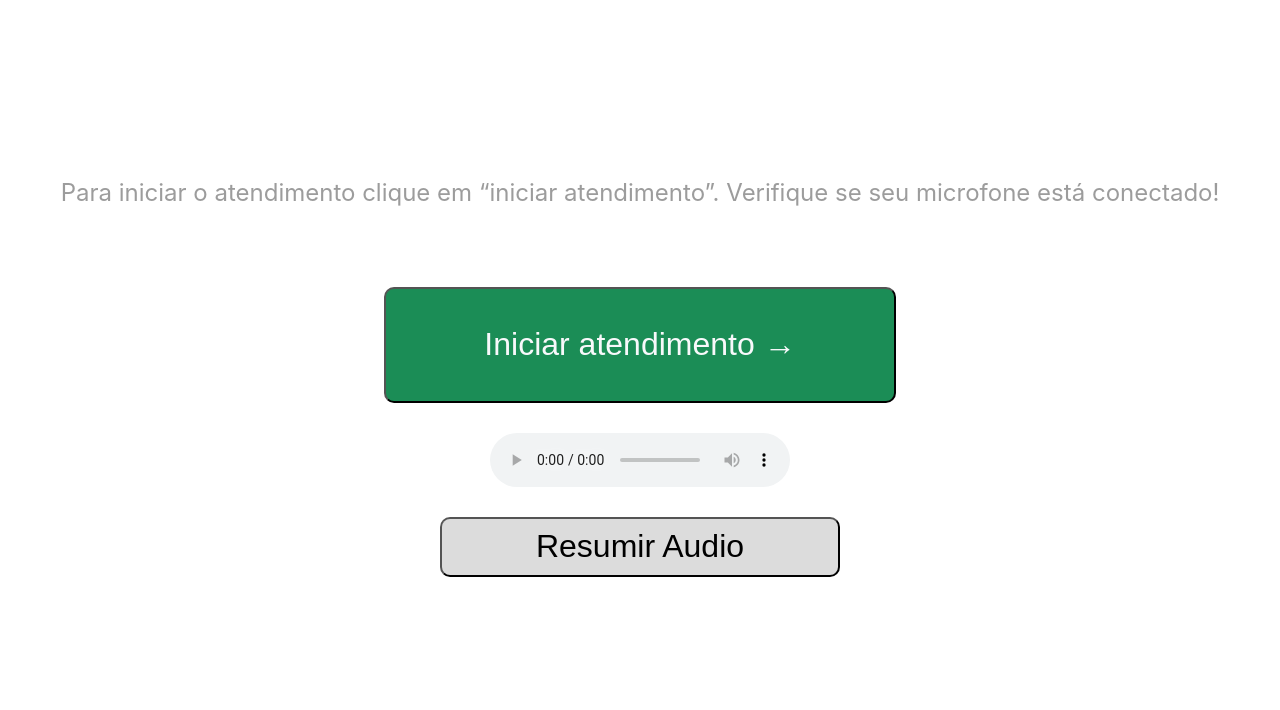
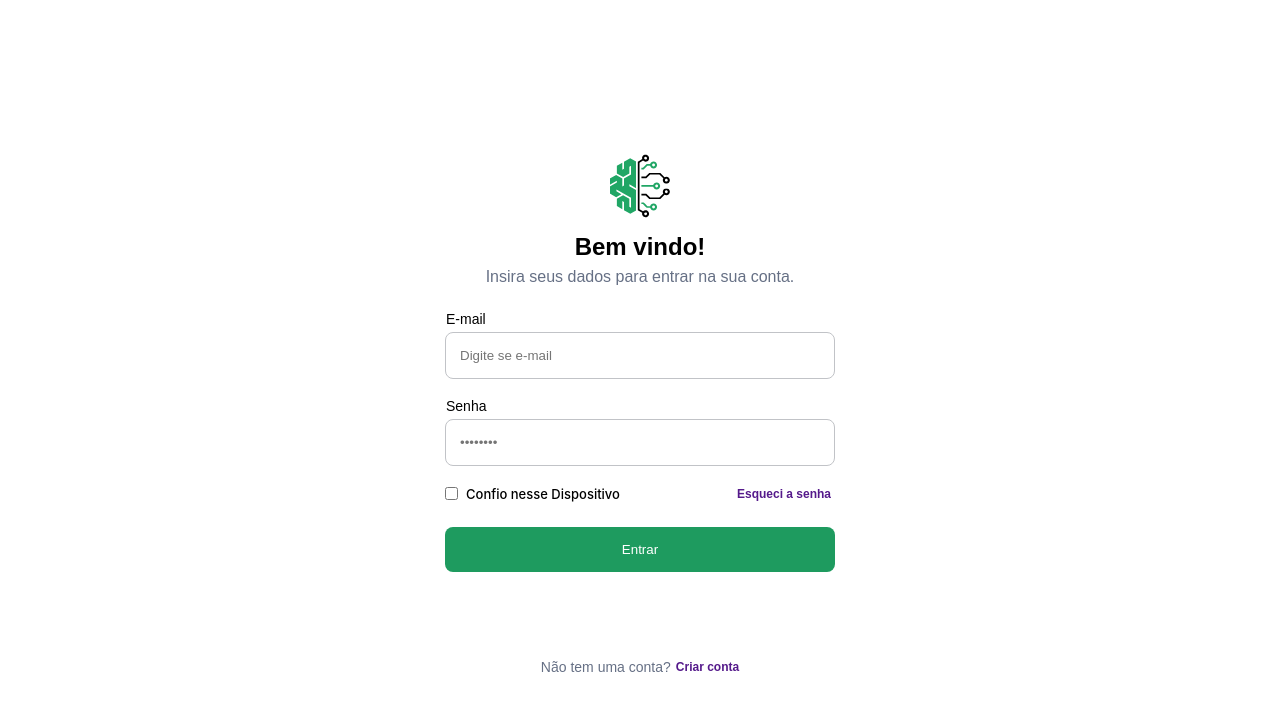
Before and after one commit to aikid/vemDeco-Web, a React (Create React App) app: page / in a window 1280 px wide. Shown: the top 710 px of the page. Built offline with nearby package versions, Linux system fonts and the light colour scheme; no server answers.

Commit message:
add LoginPage

```diff
--- a/package.json
+++ b/package.json
@@ -3,6 +3,7 @@
   "version": "0.1.0",
   "private": true,
   "dependencies": {
+    "@react-oauth/google": "^0.12.1",
     "@testing-library/jest-dom": "^5.17.0",
     "@testing-library/react": "^13.4.0",
     "@testing-library/user-event": "^13.5.0",
--- a/src/index.tsx
+++ b/src/index.tsx
@@ -3,14 +3,17 @@ import ReactDOM from 'react-dom/client';
 import './index.css';
 import App from './App';
 import reportWebVitals from './reportWebVitals';
+import { GoogleOAuthProvider } from '@react-oauth/google';
 
 const root = ReactDOM.createRoot(
   document.getElementById('root') as HTMLElement
 );
 root.render(
+  <GoogleOAuthProvider clientId="386932037035-k8v833noqjk7m4***********.apps.googleusercontent.com">
   <React.StrictMode>
     <App />
   </React.StrictMode>
+   </GoogleOAuthProvider>
 );
 
 // If you want to start measuring performance in your app, pass a function
--- a/src/main/Atendimento/atendimento.tsx
+++ b/src/main/Atendimento/atendimento.tsx
@@ -20,10 +20,19 @@ function Atendimento() {
   const [audio, setAudio] = useState<string>("");
   const [response, setResponse] = useState<any>();
   let navigate = useNavigate();
+  let authkey:string | null = "unlogged";
+
+  const[logged, setLogged] = useState<boolean>(false)
 
   useEffect(() => {
     getMicrophonePermission();
   });
+
+  useEffect(()=>{
+    authkey = localStorage.getItem("authkey");
+    setLogged(authkey == 'logged');
+  },[])
+
   const getMicrophonePermission = async () => {
     if ("MediaRecorder" in window) {
       try {
@@ -114,9 +123,7 @@ function Atendimento() {
   const sendAudioToSummarize = async () => {
     if(audioChunks.length>0){
       const audioBlob = new Blob(audioChunks, { type: "audio/ogg" });
-      console.log(audioBlob);
       let responseP = await TrancribeAndSummarize.postAudio(audioBlob);
-      console.log("response--------->", responseP);
       setResponse(responseP);
       navigate('/resumo', {state:{response:responseP}})
     }
@@ -125,6 +132,7 @@ function Atendimento() {
 
 
   return (
+    logged?
     <div className="container">
       {recordinTextRender(isRecording)}
 
@@ -138,6 +146,8 @@ function Atendimento() {
         </button>
       </div>
     </div>
+     :
+    <div>Acesso não autorizado</div>
   );
 }
 
--- /dev/null
+++ b/src/main/Login/login.css
@@ -0,0 +1,124 @@
+.container {
+    display: flex;
+    flex-direction: column;
+    align-items: center;
+    justify-content: center;
+
+  }
+
+  .authBox{
+    width: 398px;
+    left: 521px;
+    display: flex;
+    flex-direction: column;
+  }
+
+  .rricon{
+    flex: 1;
+    margin: 0px;
+    padding: 0px;
+  }
+
+  .bemVindo{
+        font-family:Arial, Helvetica, sans-serif;
+        font-size: 16px;
+        font-weight: 500;
+        line-height: 0px;
+        text-align: center;
+        margin-top: -20px;
+  }
+
+  .textoLogin{
+    font-family:Arial, Helvetica, sans-serif;
+    font-size: 16px;
+    font-weight: 400;
+    line-height: 0px;
+    text-align: center;
+    color: #667085;
+    margin-top: 10px;
+    margin-bottom: 30px;
+
+  }
+
+  img{
+    object-fit: cover;
+  }
+
+  .formBox{
+    width: 360px;
+    height: 25px;
+    padding: 10px 14px 10px 14px;
+    gap: 8px;
+    border-radius: 8px;
+    border: 1px solid #C1C3C7;
+    margin-bottom: 15px;
+  }
+
+  .textBox{
+    font-family: Arial, Helvetica, sans-serif;
+    font-size: 14px;
+    font-weight: 520;
+    line-height: 15px;
+    text-align: left;
+  }
+
+  .formButton{
+    width: 390px;
+    height: 45px;
+    padding: 10px 18px 10px 18px;
+    gap: 8px;
+    border-radius: 8px ;
+    color: #ffffff;
+    background-color: #1E9B5F;
+    border: 0px;
+    margin-top: 20px;
+  }
+
+  .googleButton{
+    width: 390px;
+    height: 45px;
+    border-radius: 8px ;
+    margin-top: 20px;
+    margin-left: 4px;
+  }
+
+  .noAccountText{
+    display: flex;
+    font-family: Arial, Helvetica, sans-serif;
+    font-size: 14px;
+    font-weight: 00;
+    line-height: 20px;
+    justify-content: center;
+    align-items: center;
+    color: #667085;
+    margin-top: 20px;
+  }
+
+  .links{
+    font-family: Arial, Helvetica, sans-serif;
+    text-decoration: none;
+    font-weight: 600;
+    font-size: 12px;
+    margin-left: 5px;
+  }
+
+
+
+input[type="checkbox"]:checked::before {
+    background-color: #175CC4;
+}
+
+.checkBoxContainer{
+    font-size: small;
+    font-weight: 500;
+    display: flex;
+    align-items: center;
+}
+
+.trustDeviceForgottenPwd{
+    width: 390px;
+    display: flex;
+    align-items: center;
+    justify-content: space-between;
+
+}
--- /dev/null
+++ b/src/main/Login/login.tsx
@@ -0,0 +1,92 @@
+import { useState } from "react";
+import { useNavigate } from "react-router-dom";
+import './login.css';
+import { CredentialResponse, GoogleLogin } from '@react-oauth/google';
+
+
+function Login(){
+    const [username, setUserName] = useState<string>();
+    const [password, setPassword] = useState<string>();
+
+    let navigate = useNavigate();
+
+    // async function loginUser(credentials: { username: string; password: string; }) {
+    //     return fetch('http://localhost:8080/login', {
+    //       method: 'POST',
+    //       headers: {
+    //         'Content-Type': 'application/json'
+    //       },
+    //       body: JSON.stringify(credentials)
+    //     })
+    //       .then(data => data.json())
+    // }
+
+    const handleSubmit = async (e: any) => {
+        e.preventDefault();
+
+        if(username === "DMRR" && password === "s3nh4DMRR"){
+            localStorage.setItem("authkey","logged");
+            navigate('/atendimento');
+        }
+        else{
+            localStorage.setItem("authkey","unlogged");
+            alert("Usuário ou senha incorretos")
+        }
+
+        // const token = await loginUser({
+        //     username,
+        //     password
+        // });
+    }
+
+    return(
+        <div className="container">
+            <div className="authBox">
+                    <div className="rricon">
+                        <img width={"120px"} height={"120px"} src="resumorapido.svg" alt="Icone do Resumo Rápido" />
+                    </div>
+
+                    <div className="bemVindo">
+                        <h2>Bem vindo!</h2>
+                    </div>
+                    <div className="textoLogin">
+                        Insira seus dados para entrar na sua conta.
+                    </div>
+                <form onSubmit={handleSubmit}>
+                    <label>
+                    <p className="textBox">E-mail</p>
+                    <input className="formBox" type="text" placeholder="Digite se e-mail" onChange={e => setUserName(e.target.value)} />
+                    </label>
+                    <label>
+                    <p className="textBox">Senha</p>
+                    <input className="formBox" type="password" placeholder="••••••••" onChange={e => setPassword(e.target.value)} />
+                    </label>
+                    <div className="trustDeviceForgottenPwd">
+                        <div className="checkBoxContainer">
+                            <label>
+                                <input type="checkbox"/>
+                            </label>
+                            <p>Confio nesse Dispositivo</p>
+                        </div>
+                        <a className="links"  href="">Esqueci a senha</a>
+                    </div>
+
+                    <div>
+                    <button className="formButton" type="submit">Entrar</button>
+                    </div>
+                </form>
+                <div className="googleButton">
+                    <GoogleLogin logo_alignment={"center"} text="signin_with" onSuccess={function (credentialResponse: CredentialResponse): void {
+                        throw new Error("Function not implemented.");
+                    } }></GoogleLogin>
+                </div>
+                <div className="noAccountText">
+                    Não tem uma conta? <a className="links" href="">Criar conta</a>
+                </div>
+            </div>
+        </div>
+    )
+
+}
+
+export default Login;
--- a/src/routes.tsx
+++ b/src/routes.tsx
@@ -3,13 +3,16 @@ import { Route, BrowserRouter, Routes } from "react-router-dom";
 
 import Atendimento from "./main/Atendimento/atendimento";
 import Resumo from "./main/Resumo/resumo";
+import Login from "./main/Login/login";
 
 const MainRoutes = () => {
     return(
         <BrowserRouter>
             <Routes>
-                <Route Component = { Atendimento }  path="/" />
+                <Route Component= { Login } path="/" />
+                <Route Component = { Atendimento }  path="/atendimento" />
                 <Route Component = { Resumo }  path="/resumo" />
+
             </Routes>
         </BrowserRouter>
     )
```
Also changed, not shown: public/resumorapido.svg (added), 1 other file (tests, documents, lock files or other folders).
